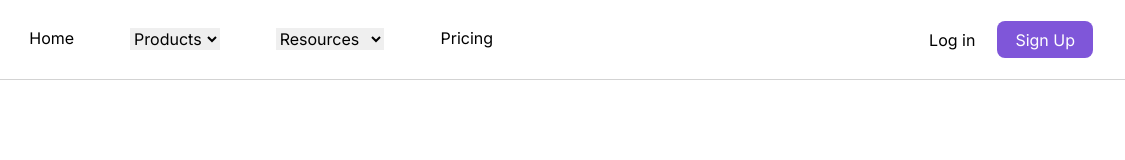
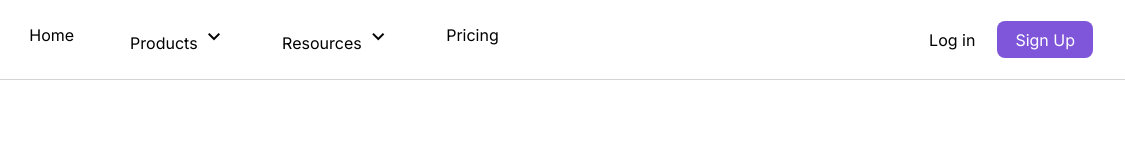
Before and after one commit to godwinLaryea/STS-final-project, a plain HTML site: page index.html in a window 1280 px wide. Shown: the full height of the page, 155-1280 px from the left. Drawn offline with nearby package versions, Linux system fonts and the light colour scheme.

Commit message:
replaced the select dropdown with google icon

```diff
--- a/index.html
+++ b/index.html
@@ -14,6 +14,8 @@
 	<link
 		href="https://fonts.googleapis.com/css2?family=Inter:ital,opsz,wght@0,14..32,100..900;1,14..32,100..900&display=swap"
 		rel="stylesheet">
+	<link rel="stylesheet"
+		href="https://fonts.googleapis.com/css2?family=Material+Symbols+Outlined:opsz,wght,FILL,GRAD@20..48,100..700,0..1,-50..200&icon_names=keyboard_arrow_down" />
 </head>
 
 <body>
@@ -34,16 +36,18 @@
 							<a href="#">Home</a>
 						</li>
 						<li>
-							<select name="Products" id="products">
-								<option value="Products">Products</option>
-								<option value="#"></option>
-							</select>
+							<a href="#">Products
+								<span class="material-symbols-outlined">
+									keyboard_arrow_down
+								</span>
+							</a>
 						</li>
 						<li>
-							<select name="Resources" id="resources">
-								<option value="Resources">Resources</option>
-								<option value="#"></option>
-							</select>
+							<a href="#">Resources
+								<span class="material-symbols-outlined">
+									keyboard_arrow_down
+								</span>
+							</a>
 						</li>
 						<li>
 							<a href="#">Pricing</a>
```
